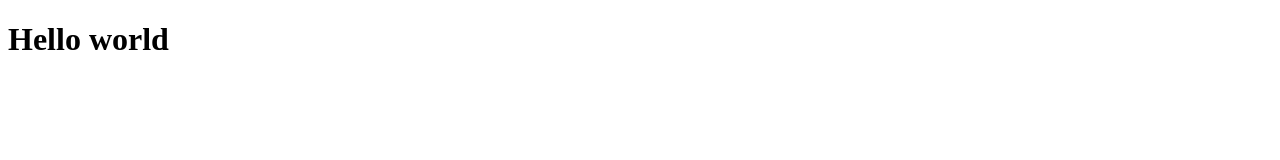
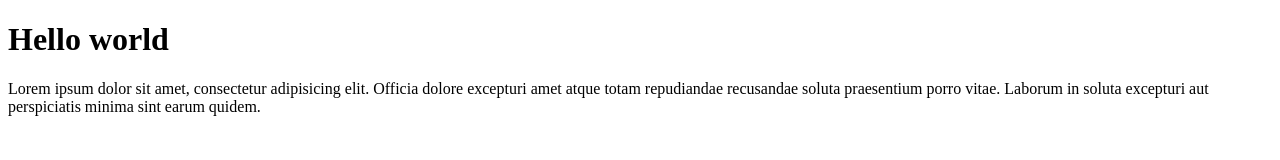
Before and after one commit to adidimasf/wpu-git-test, a plain HTML site: page index.html in a window 1280 px wide. Drawn offline with Linux system fonts and the light colour scheme.

Commit message:
Menambahkan parahraf

```diff
--- a/index.html
+++ b/index.html
@@ -7,5 +7,6 @@
 </head>
 <body>
     <h1>Hello world</h1>
+    <p>Lorem ipsum dolor sit amet, consectetur adipisicing elit. Officia dolore excepturi amet atque totam repudiandae recusandae soluta praesentium porro vitae. Laborum in soluta excepturi aut perspiciatis minima sint earum quidem.</p>
 </body>
 </html>
```
